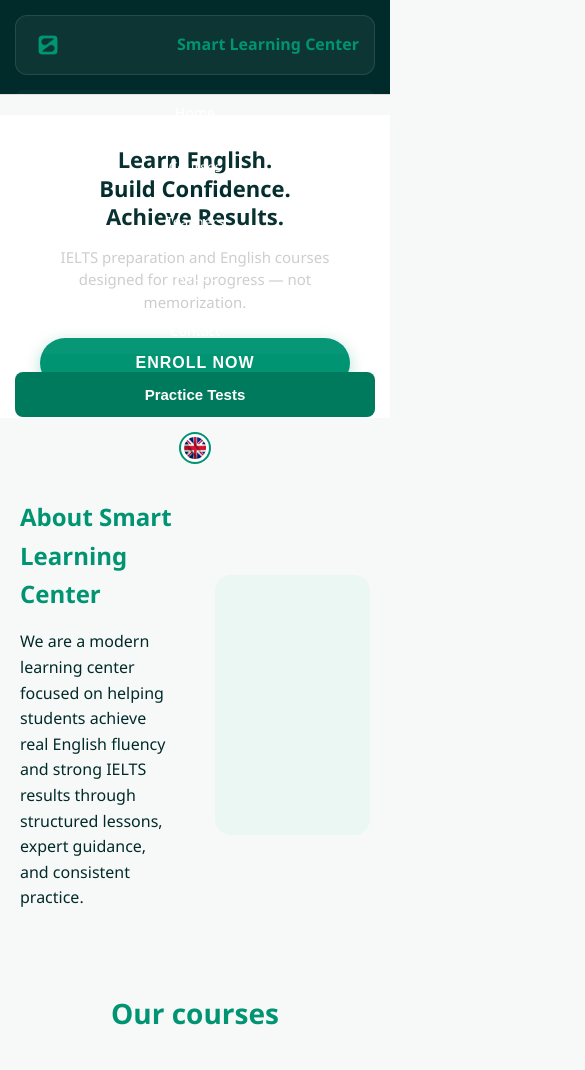
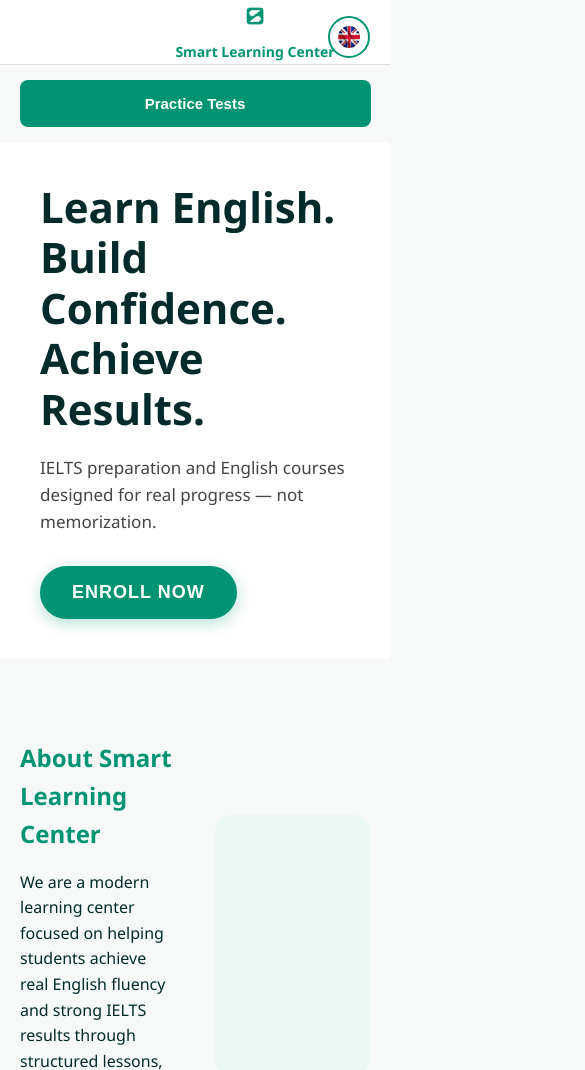
Before and after one commit to 00018730/smart, a website: page index.html in a window 390 px wide. Shown: the top 1070 px of the page, 585 px wide, since content can reach past the window. Drawn offline with Linux system fonts and the light colour scheme.

Commit message:
Students' section 4

```diff
--- a/css/home.css
+++ b/css/home.css
@@ -718,146 +718,92 @@ body {
 .orange .course-features li::before { color: #ff9800; }
 .green .course-features li::before { color: #4caf50; }
 
-/* ========== CLEAN & STABLE MOBILE LAYOUT ========== */
+/* --- Desktop Settings (Always active) --- */
+.menu-toggle, .mobile-only {
+    display: none; /* Hide mobile elements on desktop */
+}
+
+/* --- Mobile Styles --- */
 @media screen and (max-width: 768px) {
-
-    /* 1. Reset Global Container */
-    html, body {
-        overflow-x: hidden;
-        width: 100%;
-        margin: 0;
-        padding: 0;
+    /* 1. Header Layout: 3 Slots */
+    .header-inner {
+        display: flex !important;
+        flex-direction: row !important; /* Forces horizontal row */
+        justify-content: space-between !important;
+        align-items: center !important;
+        padding: 10px 15px !important;
     }
 
-    /* 2. Fix the Header (No more overlapping boxes) */
-    .site-header {
-        position: relative;
-        padding: 15px 0;
-        background: #002b2a;
-        margin-bottom: 20px !important;
+    .menu-toggle {
+        display: block; /* Show hamburger */
+        background: none;
+        border: none;
+        color: white;
+        font-size: 28px;
+        flex: 1;
+        text-align: left;
     }
 
-    .header-inner {
+    .brand {
+        flex: 2;
         display: flex;
         flex-direction: column;
         align-items: center;
-        gap: 15px;
-        padding: 0 15px;
+        justify-content: center;
     }
 
-    /* Brand Box: Forced to stay at the top */
-    .brand {
+    .brand-logo { height: 30px; width: auto; }
+    .brand-name { font-size: 14px; }
+
+    .lang-switcher {
+        flex: 1;
         display: flex;
-        justify-content: space-between;
-        align-items: center;
-        width: 100%;
-        padding: 12px 15px;
-        background: rgba(255, 255, 255, 0.05);
-        border: 1px solid rgba(255, 255, 255, 0.1);
-        border-radius: 12px;
-        box-sizing: border-box;
+        justify-content: flex-end;
     }
 
-    .brand-name {
-        font-size: 16px;
-        margin: 0;
-        color: #009472;
+    /* 2. Navigation Drawer */
+    .main-nav {
+        display: none; /* Hidden until hamburger clicked */
+        flex-direction: column;
+        position: absolute;
+        top: 100%; /* Sits right under header */
+        left: 0;
+        width: 100%;
+        background: #002b2a;
+        padding: 20px;
+        z-index: 1000;
+        gap: 15px;
     }
 
-    /* Language Switcher: Locked inside the Brand Box */
-    .lang-switcher {
-        position: static;
-        margin: 0;
+    .main-nav.active {
+        display: flex; /* Show when toggled */
     }
 
-    .lang-current {
-        width: 32px;
-        height: 32px;
-        border: 2px solid #009472;
+    .desktop-only { display: none !important; }
+
+    /* 3. Mobile Practice Button (Below Header) */
+    .mobile-only {
+        display: block !important;
+        width: 90%;
+        margin: 15px auto;
+        padding: 15px;
+        text-align: center;
     }
 
-    /* 3. Navigation: Vertical stack to prevent link collision */
-    .main-nav {
-        display: flex;
-        flex-direction: column;
-        width: 100%;
-        gap: 8px;
-        padding: 0;
-        background: none;
+    /* 4. Hero Alignment */
+    .hero {
+        text-align: left !important;
+        padding: 40px 20px !important;
     }
 
-    .main-nav a {
-        background: rgba(255, 255, 255, 0.03);
-        padding: 12px;
-        border-radius: 8px;
-        text-align: center;
-        width: 100%;
-        box-sizing: border-box;
-        font-size: 14px;
-        text-decoration: none;
-        color: white;
+    .hero h1, .hero p {
+        text-align: left !important;
     }
 
-    /* 4. Practice Button: Forced out of the Hero area */
-    #practiceBtn {
-        position: static !important;
-        display: block !important;
-        width: 100% !important;
-        margin: 10px 0 0 0 !important;
-        padding: 14px !important;
-        background-color: #007a5d !important;
-        border-radius: 8px;
-        font-weight: bold;
-        box-shadow: none;
-    }
-
-    /* 5. Hero Section: Clean spacing for headlines */
-    .hero {
-        padding: 30px 20px !important;
-        text-align: center;
-        display: block; /* Ensure it's a block, not flex */
-    }
-
-    .hero h1 {
-        font-size: 22px !important;
-        line-height: 1.3 !important;
-        margin: 0 0 15px 0 !important;
-        padding: 0 !important;
-        width: 100%;
-    }
-
-    .hero p {
-        font-size: 15px;
-        margin-bottom: 25px;
-        line-height: 1.5;
-        color: #ccc;
-    }
-
-    /* Enroll Button: Large tap target */
-    .enroll-btn {
-        width: 100%;
-        padding: 16px !important;
-        font-size: 16px !important;
-        border-radius: 30px;
-    }
-
-    /* 6. Student Carousel (Leak Prevention) */
-    .students-section {
-        overflow: hidden;
-        width: 100%;
-    }
-
-    .students-scroll-container {
-        padding: 20px 0 !important;
-        display: flex;
-    }
-
-    .student-card {
-        flex: 0 0 85vw !important;
-        min-width: 85vw !important;
-        max-width: 85vw !important;
-        flex-direction: column;
-        height: auto;
-        margin: 0 10px;
+    /* 5. Course Boxes Stacking */
+    .course-grid-detailed {
+        display: flex !important;
+        flex-direction: column !important;
+        gap: 20px;
     }
 }
--- a/index.html
+++ b/index.html
@@ -10,39 +10,38 @@
 
 <header class="site-header">
   <div class="container header-inner">
+    <button class="menu-toggle" id="menuToggle">☰</button>
+
     <div class="brand">
       <img src="assets/logogreen.png" alt="Smart Learning Center Logo" class="brand-logo" />
       <span class="brand-name" data-i18n="centerName">Smart Learning Center</span>
     </div>
 
-    <nav class="main-nav">
+    <nav class="main-nav" id="mainNav">
       <a href="#" data-i18n="navHome">Home</a>
       <a href="#" data-i18n="navCourses">Courses</a>
       <a href="#" data-i18n="navTeachers">Teachers</a>
       <a href="#" data-i18n="navAbout">About</a>
       <a href="#" data-i18n="navContact">Contact</a>
-      <button id="practiceBtn" class="btn-primary" data-i18n="practiceBtn">Practice Tests</button>
+      <button id="practiceBtnDesktop" class="btn-primary desktop-only" data-i18n="practiceBtn">Practice Tests</button>
     </nav>
 
     <div class="lang-switcher">
       <button class="lang-current" id="langToggle">
         <img id="currentFlag" src="assets/flags/uk.jpg" alt="English" />
       </button>
-
       <div class="lang-dropdown" id="langDropdown">
-        <button data-lang="en">
-          <img src="assets/flags/uk.jpg" alt="English" /> English
-        </button>
-        <button data-lang="uz">
-          <img src="assets/flags/uzb.jpg" alt="Uzbek" /> Uzbek
-        </button>
-        <button data-lang="ru">
-          <img src="assets/flags/ru.jpg" alt="Russian" /> Russian
-        </button>
+        <button data-lang="en"><img src="assets/flags/uk.jpg" alt="English" /> English</button>
+        <button data-lang="uz"><img src="assets/flags/uzb.jpg" alt="Uzbek" /> Uzbek</button>
+        <button data-lang="ru"><img src="assets/flags/ru.jpg" alt="Russian" /> Russian</button>
       </div>
     </div>
   </div>
 </header>
+
+<div class="mobile-action-area">
+    <button id="practiceBtnMobile" class="btn-primary mobile-only" data-i18n="practiceBtn">Practice Tests</button>
+</div>
 
 <section class="hero">
   <div class="container hero-inner">
@@ -259,6 +258,20 @@ practiceBtn.addEventListener("click", () => {
     }
 });
 
+// Toggle Mobile Menu
+const menuToggle = document.getElementById('menuToggle');
+const mainNav = document.getElementById('mainNav');
+
+menuToggle.addEventListener('click', () => {
+    mainNav.classList.toggle('active');
+});
+
+// Practice Button Mobile Logic
+const practiceBtnMobile = document.getElementById('practiceBtnMobile');
+practiceBtnMobile.addEventListener('click', () => {
+    alert("This feature is only available on Desktop for the best experience.");
+});
+
   document.addEventListener("DOMContentLoaded", () => {
     const container = document.querySelector(".students-scroll-container");
     const originalCards = Array.from(container.children);
```
